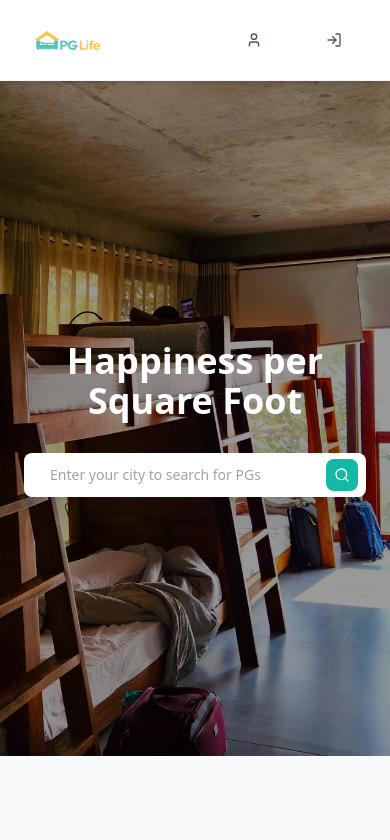
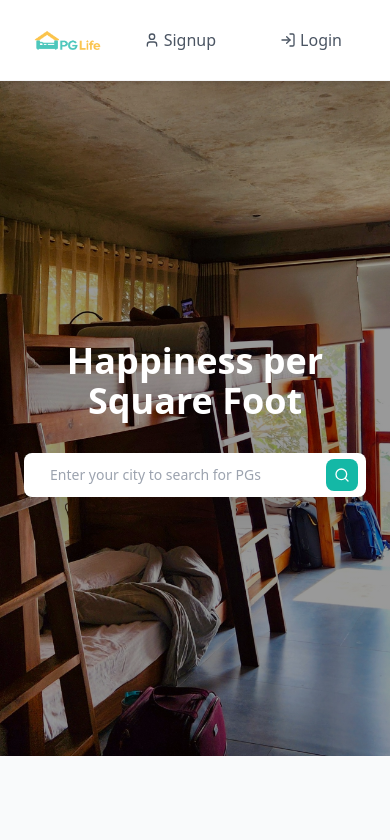
Before and after one commit to ravikumar2103/pglife, a React (Vite) app: page / in a window 390 px wide. Shown: the top 840 px of the page. Built offline with nearby package versions, Linux system fonts and the light colour scheme; no server answers; the database is empty.

Commit message:
Fix Mobile Navbar Text in Component

```diff
--- a/src/components/Navbar.tsx
+++ b/src/components/Navbar.tsx
@@ -79,14 +79,14 @@ const Navbar: React.FC<NavbarProps> = ({
                   className="flex items-center space-x-1 px-4 py-2 text-gray-600 hover:text-teal-600 transition-all duration-300 rounded-lg hover:bg-teal-50 focus:outline-none focus-visible:ring-2 focus-visible:ring-teal-300"
                 >
                   <User className="h-4 w-4 transition-transform duration-300 hover:scale-110" />
-                  <span className="font-medium hidden sm:inline">Signup</span>
+                  <span className="font-medium">Signup</span>
                 </button>
                 <button
                   onClick={onLoginClick}
                   className="flex items-center space-x-1 px-4 py-2 text-gray-600 hover:text-teal-600 transition-all duration-300 rounded-lg hover:bg-teal-50 focus:outline-none focus-visible:ring-2 focus-visible:ring-teal-300"
                 >
                   <LogIn className="h-4 w-4 transition-transform duration-300 hover:scale-110" />
-                  <span className="font-medium hidden sm:inline">Login</span>
+                  <span className="font-medium">Login</span>
                 </button>
               </>
             )}
```
